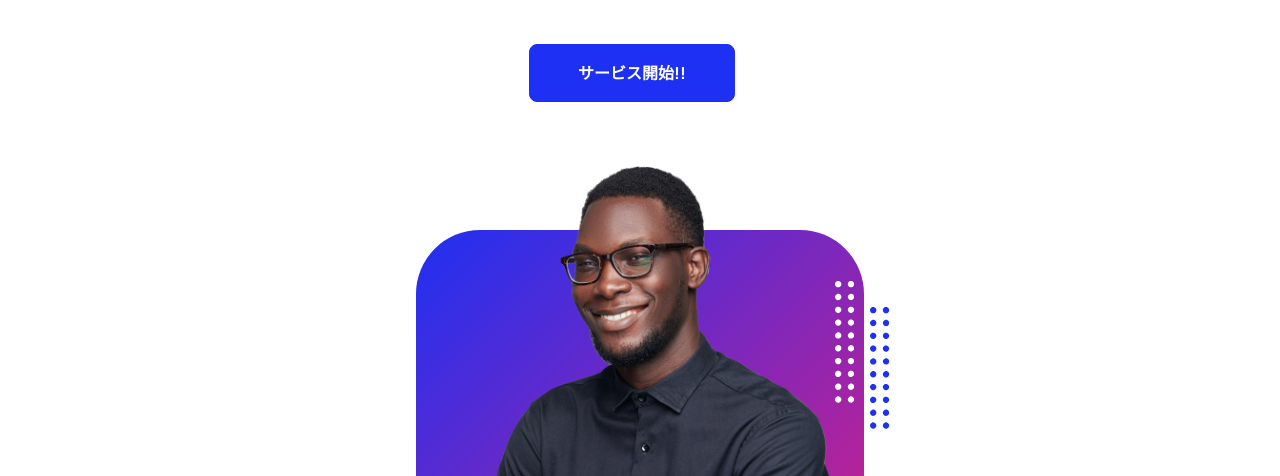
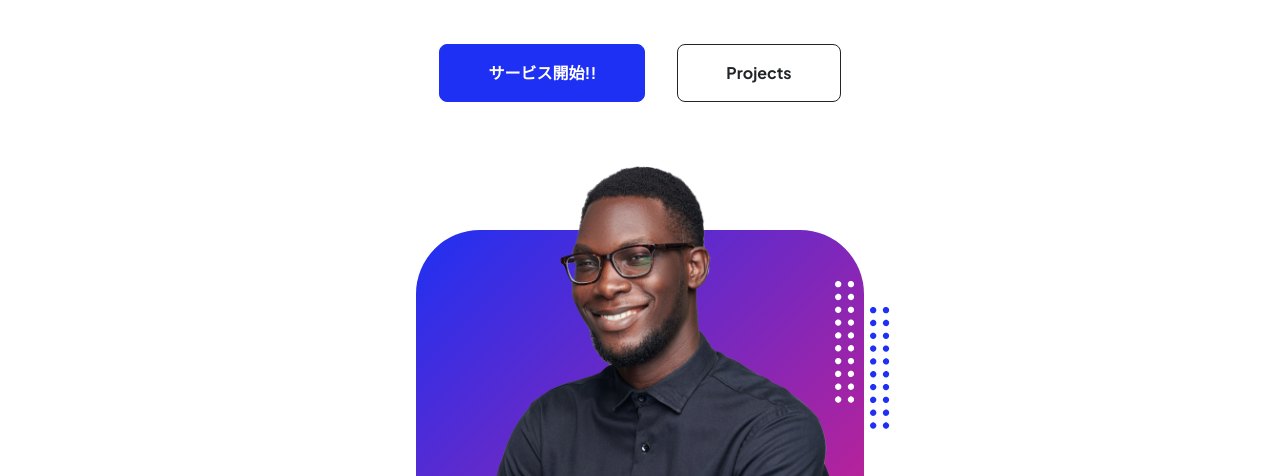
Before and after one commit to ti1529/task_250109, a plain HTML site: page index.html in a window 1280 px wide. Shown: the part 291-767 px from the top of the page. Drawn offline with nearby package versions, Linux system fonts and the light colour scheme.

Commit message:
cancel: "delite: Projectsボタン" Revert "delite: Projectsボタン"
This reverts commit 73e1669a0a75ff8a1624f7ad256b30372d60a1bb.

```diff
--- a/index.html
+++ b/index.html
@@ -46,6 +46,7 @@
                                 <h1 class="display-3 fw-bolder mb-5"><span class="text-gradient d-inline">Get online and grow fast</span></h1>
                                 <div class="d-grid gap-3 d-sm-flex justify-content-sm-center justify-content-xxl-start mb-3">
                                     <a class="btn btn-primary btn-lg px-5 py-3 me-sm-3 fs-6 fw-bolder" href="resume.html">サービス開始!!</a>
+                                    <a class="btn btn-outline-dark btn-lg px-5 py-3 fs-6 fw-bolder" href="projects.html">Projects</a>
                                 </div>
                             </div>
                         </div>
```
